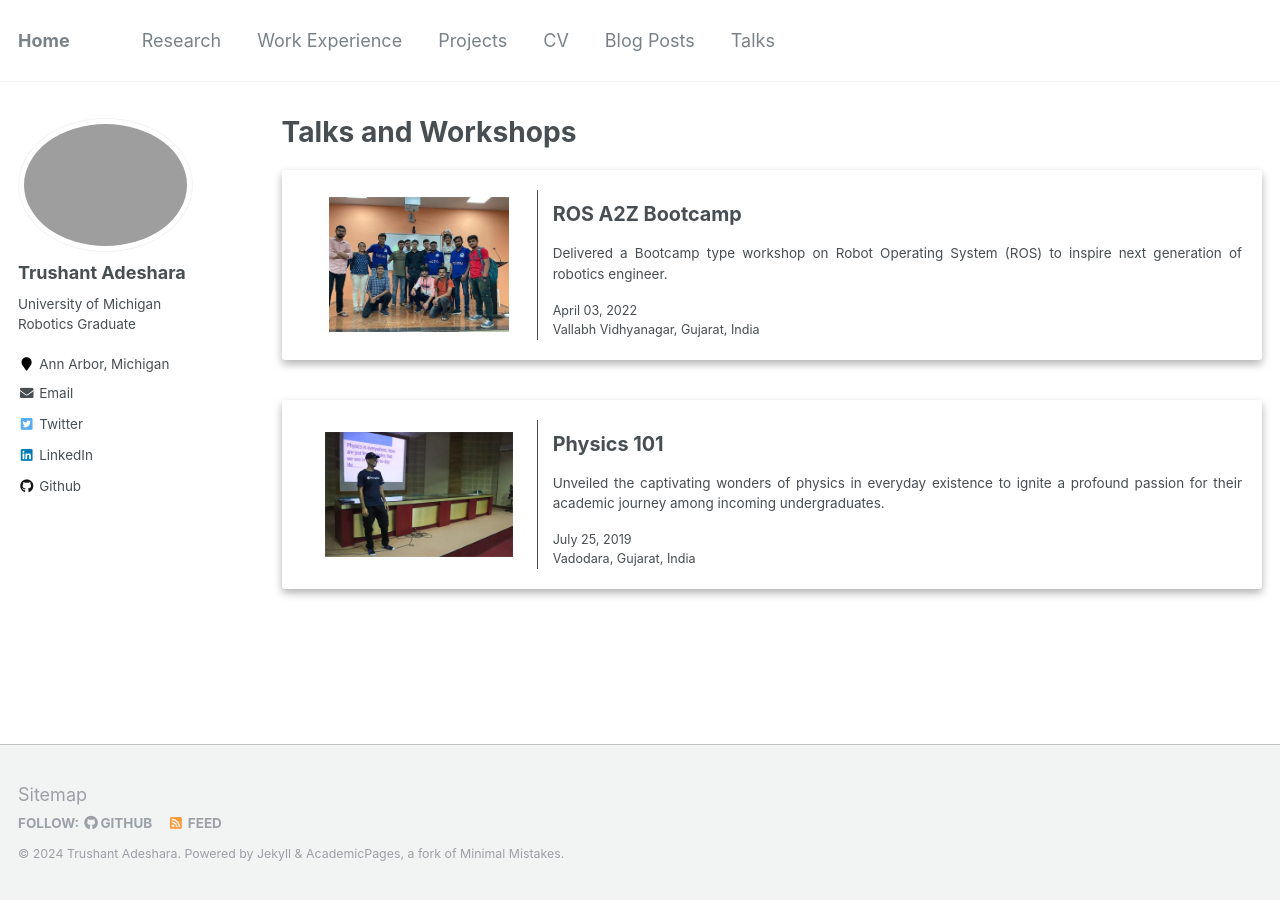
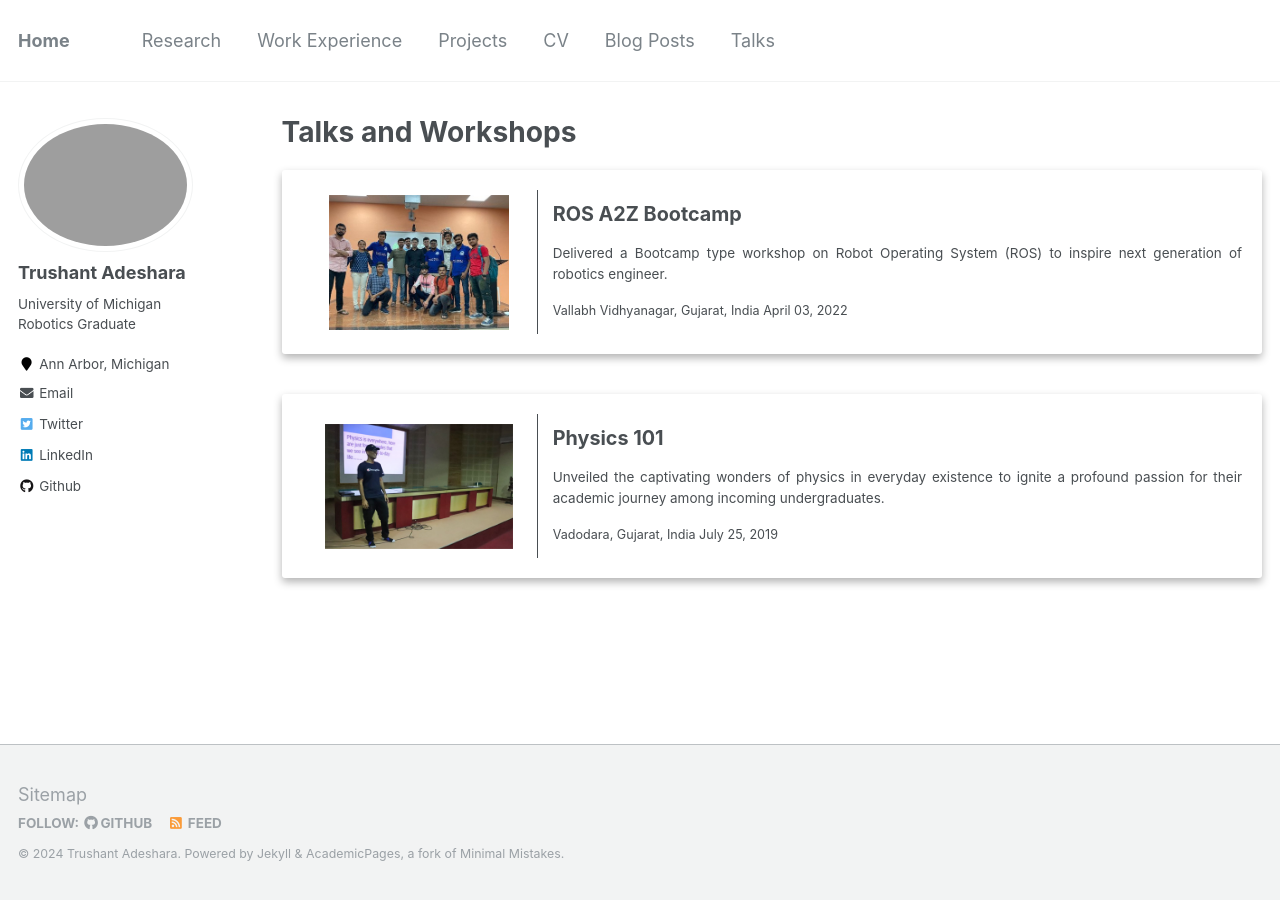
Before and after one commit to trushant05/trushant05.github.io, a Jekyll site: the page built from _pages/talks.html, in a window 1280 px wide. Built offline with Jekyll 4.4.1, drawn with Linux system fonts in a browser that asks for light colours.

Commit message:
swap location and date

```diff
--- a/_pages/talks.html
+++ b/_pages/talks.html
@@ -26,8 +26,8 @@ author_profile: true
             {{ post.excerpt | markdownify }}
           </div>
           <div class="writing-card-text-muted">
+            {{ post.location }}
             {{ post.date | date: '%B %d, %Y' }}<br>
-            {{ post.location }}
           </div>
         </div>
       </div>
```
